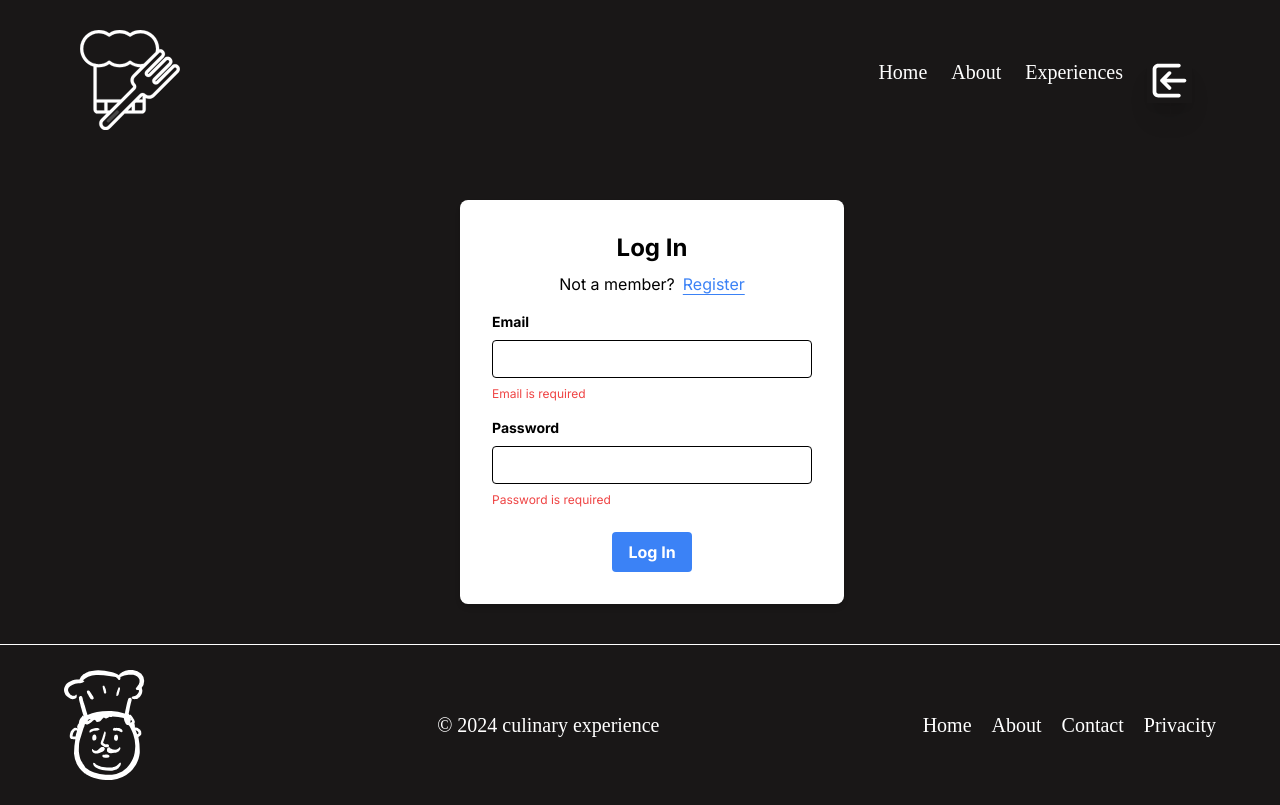
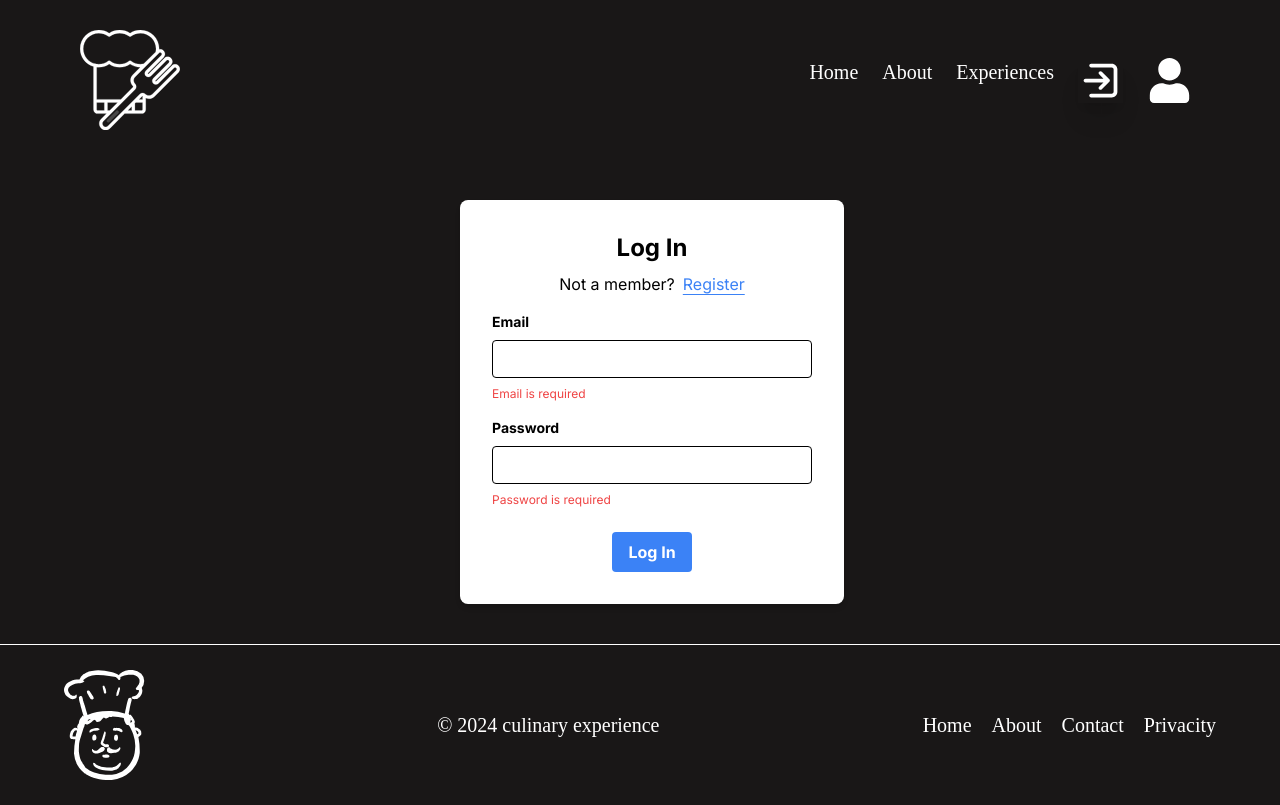
Before and after one commit to ottorst/proyectofinal, a Next.js app in the folder front/: page /login in a window 1280 px wide. Built offline with nearby package versions, Linux system fonts and the light colour scheme; no server answers; sample sign-in values are in the browser's storage.

Commit message:
Protecion ruta dashboardadmin con context global

```diff
--- a/front/package.json
+++ b/front/package.json
@@ -14,6 +14,7 @@
     "next": "14.2.5",
     "react": "^18",
     "react-dom": "^18",
+    "react-icons": "^5.2.1",
     "sweetalert2": "^11.12.3"
   },
   "devDependencies": {
--- a/front/src/components/dashboardAdmin/DashboardAdmin.tsx
+++ b/front/src/components/dashboardAdmin/DashboardAdmin.tsx
@@ -1,24 +1,19 @@
 "use client"
-
-import { useState,useEffect } from "react";
+//vendors
 import { useRouter } from "next/navigation";
-
+//Contexts
+import { useAuth } from "../AuthContext";
 
 const DashboardAdmin:React.FC = () => {
 
-  const[token,setToken] = useState<string|null>(null);
   const router = useRouter();
+  const {token} = useAuth();
 
-  useEffect(() => {
-
-    const storedToken = localStorage.getItem("token");
-    if(!storedToken){
-      router.push("/login")
-
-    } else{
-      setToken(storedToken);
-    }
-  }, [router])
+  if(token){
+    router.push("/dashboardadmin")
+  }else{
+    router.push("/login")
+  }
 
 
 
--- a/front/src/components/navbar/Navbar.tsx
+++ b/front/src/components/navbar/Navbar.tsx
@@ -1,24 +1,21 @@
 "use client"
-
 // Vendors
 import Link from "next/link";
 import Image from "next/image";
 import { useRef } from "react";
-import { FaUser } from 'react-icons/fa';
+import { FaUser} from 'react-icons/fa';
 import { useState,useEffect } from "react";
 import { useRouter } from "next/navigation";
+//Context
+import { useAuth} from "../AuthContext";
 
 
 const Navbar:React.FC = () => {
   const menuRef = useRef<HTMLInputElement>(null);
-  const [isLogin, setIsLogin] = useState(false);
-   const[token,setToken] = useState<string|null>(null);
+ const {token,setToken,setUser} = useAuth();
+
    const router = useRouter();
 
-   useEffect(() => {
-    const storedToken = localStorage.getItem("token");
-    setToken(storedToken);
-  }, [])
 
 
   const handleLinkClick = () => {
@@ -31,9 +28,11 @@ const Navbar:React.FC = () => {
     if (menuRef.current) {
       menuRef.current.checked = false;
     }
-    localStorage.removeItem("token");
+    localStorage.removeItem("userToken");
+    localStorage.removeItem("userData");
     setToken(null);
-  };
+    setUser(null);
+  }
 
 
 
```
Also changed, not shown: 1 other file (tests, documents, lock files or other folders).
